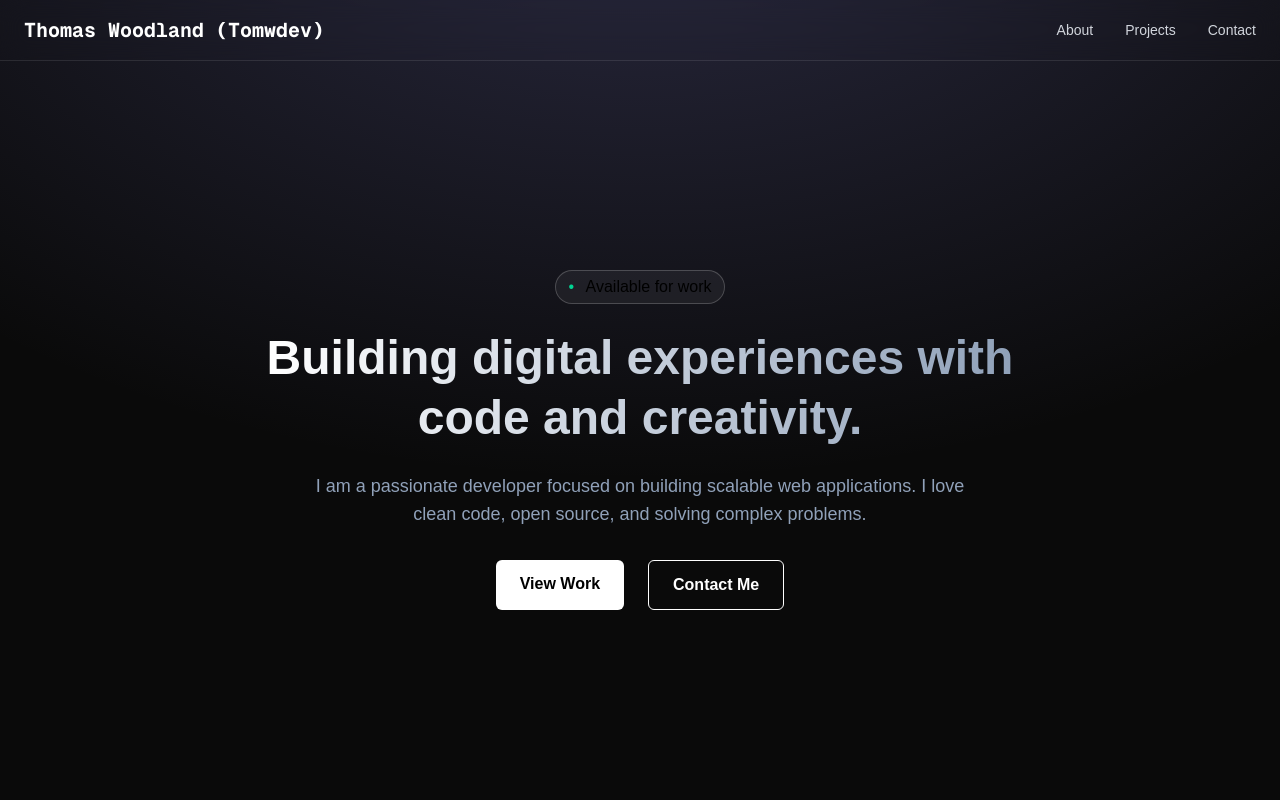
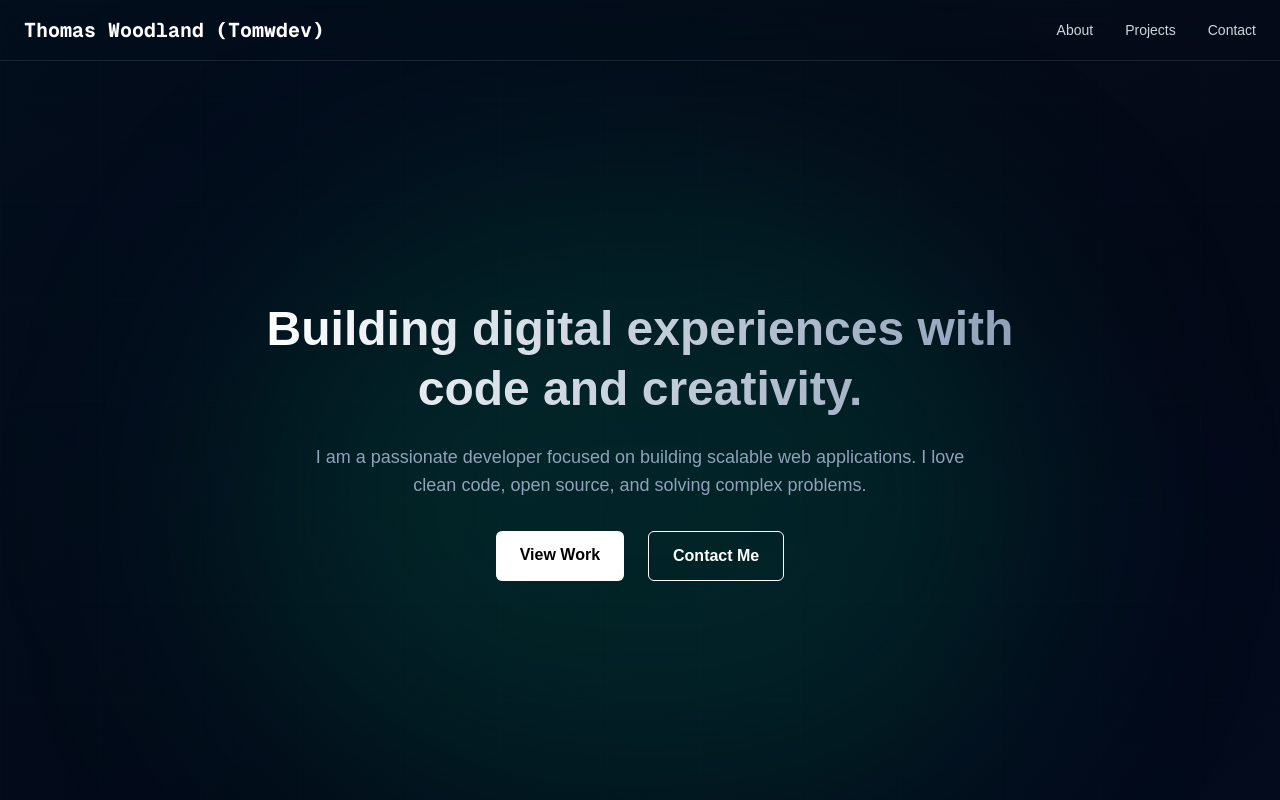
Before and after one commit to Tomwdev/MyPortfolio, a Next.js app: page / in a window 1280 px wide. Shown: the top 800 px of the page. Built offline with nearby package versions, Linux system fonts and the light colour scheme.

Commit message:
fixed positioning of the background animation

```diff
--- a/package.json
+++ b/package.json
@@ -16,8 +16,10 @@
   },
   "devDependencies": {
     "@tailwindcss/postcss": "^4",
+    "autoprefixer": "^10.4.23",
     "eslint": "^9",
     "eslint-config-next": "16.1.1",
-    "tailwindcss": "^4"
+    "postcss": "^8.5.6",
+    "tailwindcss": "^4.1.18"
   }
 }
--- a/src/app/globals.css
+++ b/src/app/globals.css
@@ -24,3 +24,32 @@ body {
   color: var(--foreground);
   font-family: Arial, Helvetica, sans-serif;
 }
+
+/* Animated Gradients */
+@keyframes gradient {
+  0%, 100% {
+    background-position: 0% 50%;
+  }
+  50% {
+    background-position: 100% 50%;
+  }
+}
+
+@keyframes gradient-slow {
+  0%, 100% {
+    background-position: 0% 0%;
+  }
+  50% {
+    background-position: 100% 100%;
+  }
+}
+
+.animate-gradient {
+  background-size: 200% 200%;
+  animation: gradient 8s ease infinite;
+}
+
+.animate-gradient-slow {
+  background-size: 200% 200%;
+  animation: gradient-slow 12s ease infinite;
+}
--- a/src/app/layout.js
+++ b/src/app/layout.js
@@ -20,11 +20,22 @@ export default function RootLayout({ children }) {
   return (
     <html lang="en">
       <body
-        className={`${geistSans.variable} ${geistMono.variable} antialiased bg-slate-950 text-slate-200 relative`}
+        className={`${geistSans.variable} ${geistMono.variable} antialiased bg-slate-950 text-slate-200 relative overflow-x-hidden`}
       >
-        {/* Background Gradient Effect */}
-        <div className="absolute top-0 z-[-2] h-screen w-screen bg-neutral-950 bg-[radial-gradient(ellipse_80%_80%_at_50%_-20%,rgba(120,119,198,0.3),rgba(255,255,255,0))]"></div>
+        {/* Animated Gradient Background */}
+        <div className="fixed inset-0 z-[-2] bg-slate-950">
+          {/* Animated gradient layer */}
+          <div className="absolute inset-0 bg-gradient-to-br from-emerald-900/20 via-slate-950 to-teal-900/20 animate-gradient"></div>
 
+          {/* Second gradient layer for depth */}
+          <div className="absolute inset-0 bg-gradient-to-tr from-green-900/10 via-transparent to-lime-900/10 animate-gradient-slow"></div>
+
+          {/* Subtle grid overlay */}
+          <div className="absolute inset-0 opacity-[0.15]" style={{backgroundImage: `linear-gradient(rgba(16, 185, 129, 0.1) 1px, transparent 1px), linear-gradient(90deg, rgba(16, 185, 129, 0.1) 1px, transparent 1px)`, backgroundSize: '100px 100px'}}></div>
+
+          {/* Radial glow effect from top */}
+          <div className="absolute top-50 left-1/2 -translate-x-1/2 w-[800px] h-[600px] bg-emerald-600/20 rounded-full filter blur-[120px]"></div>
+        </div>
         {children}
       </body>
     </html>
--- a/src/components/Hero.jsx
+++ b/src/components/Hero.jsx
@@ -4,9 +4,6 @@ export default function Hero() {
   return (
     <section className=" min-h-screen flex flex-col justify-center items-center pt-20 px-4">
       <div className=" max-w-4xl text-center px-6 ">
-        <div className="inline-block rounded-full border border-white/20 bg-white/5 px-3 py-1 mb-6">
-          <span className="text-emerald-400 mr-2">•</span> Available for work
-        </div>
         <h1 className=" text-5xl font-bold leading-tight mb-6 bg-clip-text text-transparent bg-gradient-to-r from-white to-slate-400 ">
           Building digital experiences with <br />
           <span className="...">code and creativity.</span>
```
Also changed, not shown: 1 other file (tests, documents, lock files or other folders).
